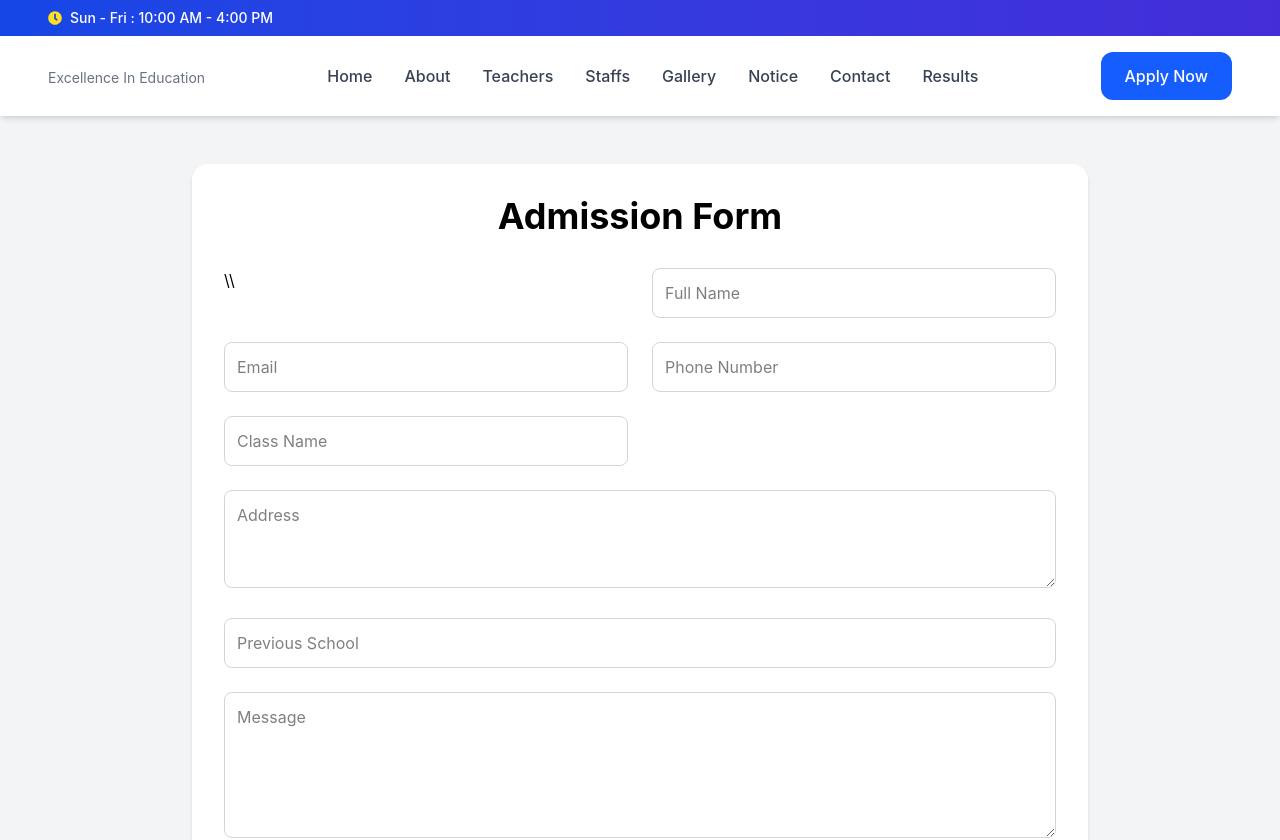
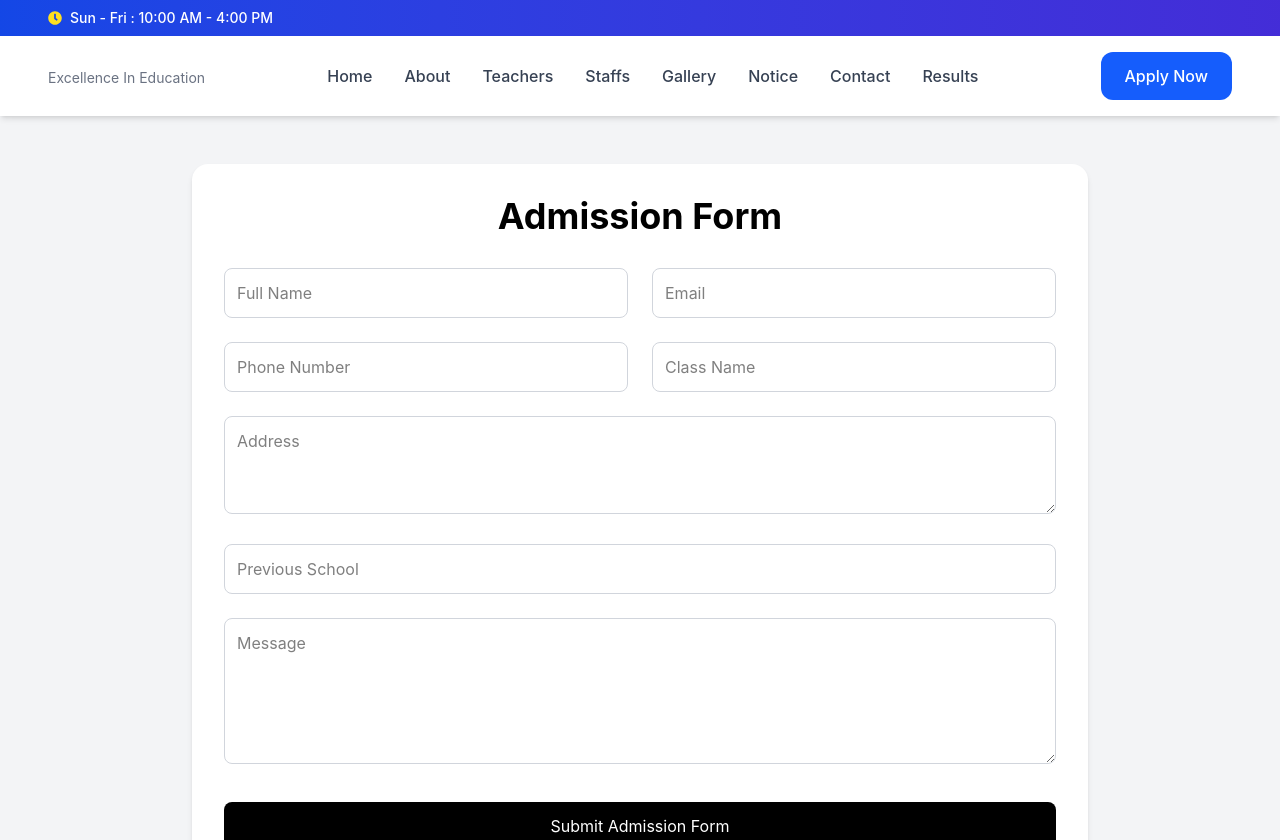
Before and after one commit to tekendra025/school-management-system, a React app in the folder frontend/: page /admission in a window 1280 px wide. Shown: the top 840 px of the page. Built offline with nearby package versions, Linux system fonts and the light colour scheme; no server answers; the HTML template or start-up script is replaced by a standard one.

Commit message:
Update AdmissionForm.jsx

```diff
--- a/frontend/src/pages/website/AdmissionForm.jsx
+++ b/frontend/src/pages/website/AdmissionForm.jsx
@@ -119,8 +119,8 @@ function AdmissionForm() {
                     <form
                         onSubmit={handleSubmit}
                     >
-                        <div className="grid grid-cols-1 md:grid-cols-2 gap-6">\
-                            {/* FULL NAME */}\
+                        <div className="grid grid-cols-1 md:grid-cols-2 gap-6">
+                            {/* FULL NAME */}
                             <input
                                 type="text"
                                 name="fullName"
```
